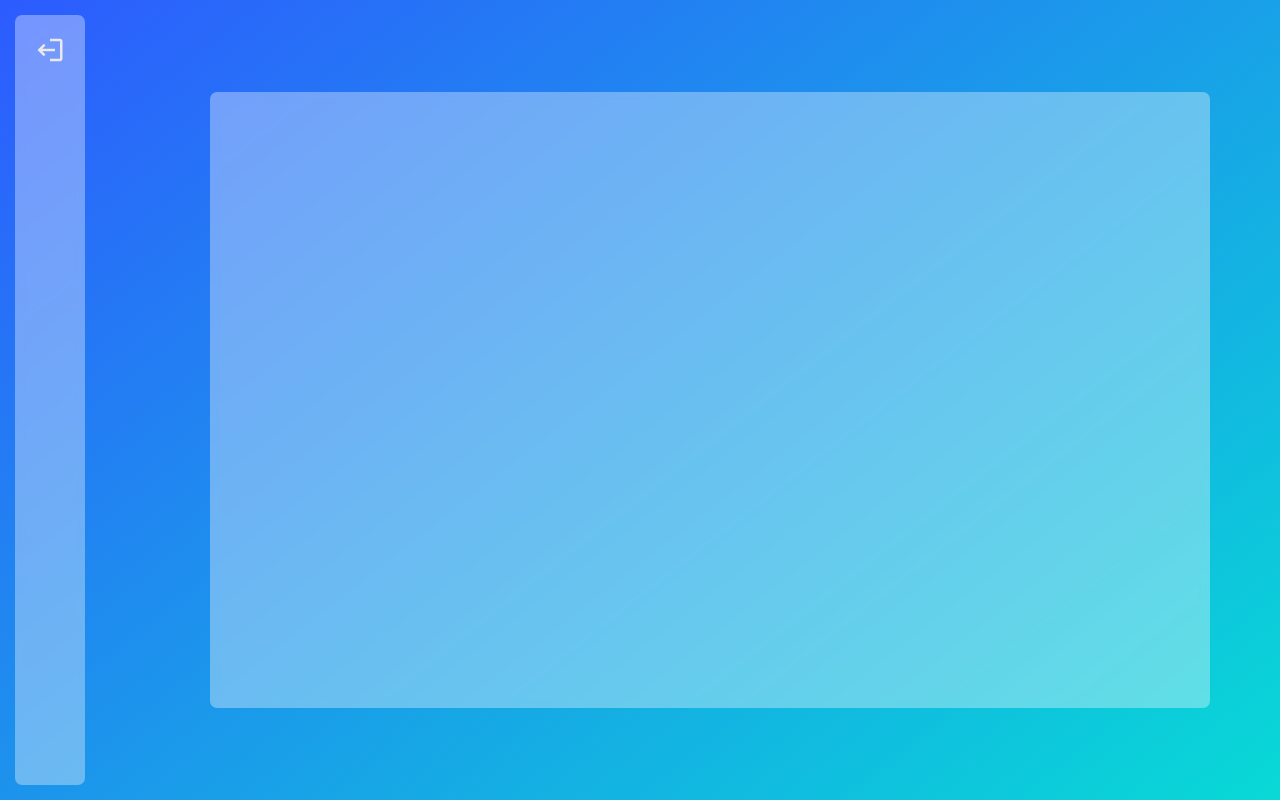
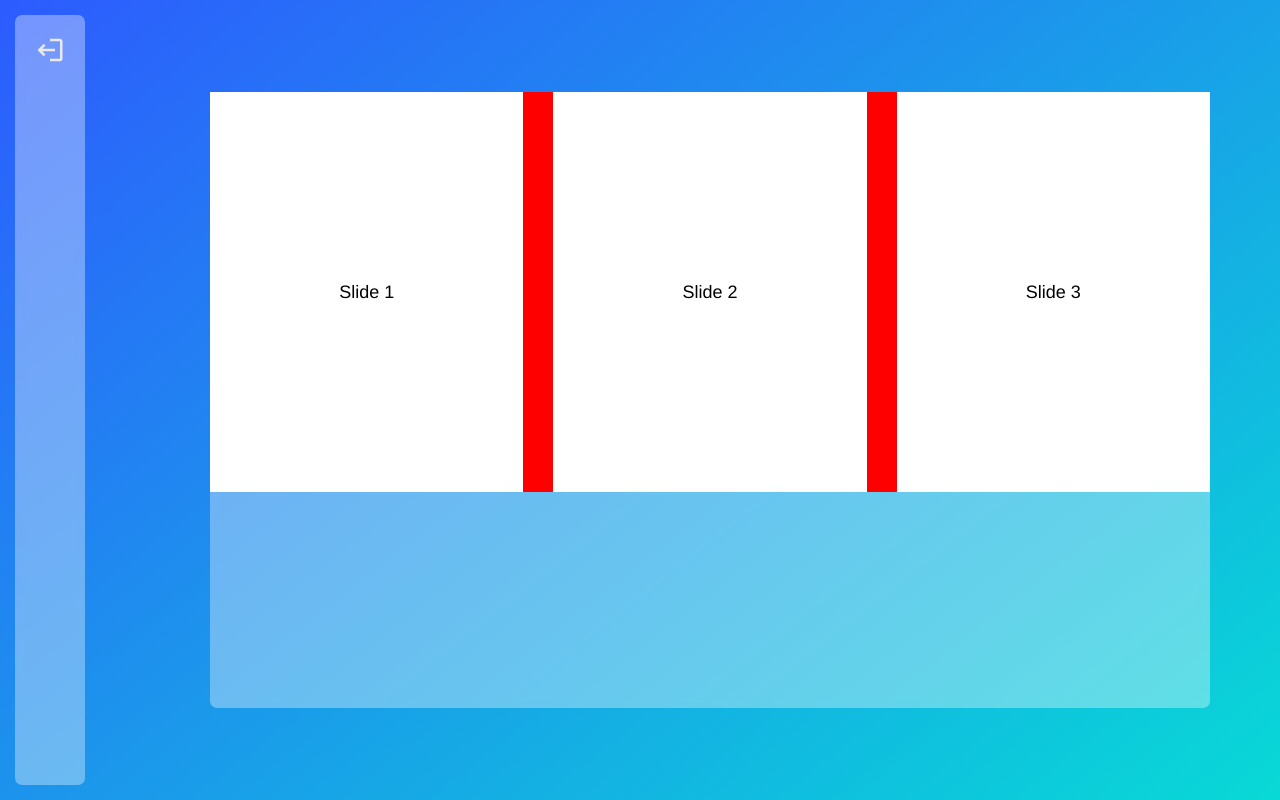
Before and after one commit to EmanuelRigo/MovieList, a React (Create React App) app: page / in a window 1280 px wide. Shown: the top 800 px of the page. Built offline with nearby package versions, Linux system fonts and the light colour scheme.

Commit message:
creando carruseles para categorias // pc-escritorio

```diff
--- a/src/components/Carrousel.jsx
+++ b/src/components/Carrousel.jsx
@@ -1,19 +1,16 @@
 import React, { useRef, useState } from "react";
-// Import Swiper React components
 import { Swiper, SwiperSlide } from "swiper/react";
-
-// Import Swiper styles
 import "swiper/css";
 import "swiper/css/pagination";
+import "../stylesheets/styles.css";
+import { Pagination } from "swiper/modules";
 
-import "../stylesheets/styles.css";
-
-// import required modules
-import { Pagination } from "swiper/modules";
+import "../stylesheets/Carrousel.css";
 
 function Carousel() {
   return (
     <>
+      <div className="carousel">
         <Swiper
           slidesPerView={3}
           spaceBetween={30}
@@ -31,6 +28,7 @@ function Carousel() {
           <SwiperSlide>Slide 8</SwiperSlide>
           <SwiperSlide>Slide 9</SwiperSlide>
         </Swiper>
+      </div>
     </>
   );
 }
--- a/src/stylesheets/Carrousel.css
+++ b/src/stylesheets/Carrousel.css
@@ -1,17 +1,4 @@
-.slider {
-  aspect-ratio: 10 / 16;
-  width: 5%;
-  position: relative;
-  display: flex;
-  overflow: scroll;
-  scroll-snap-type: x mandatory;
+.carousel {
+  height: 400px;
+  background-color: red;
 }
-
-.element {
-  width: 100%;
-  left: 0;
-  position: sticky;
-  object-fit: cover;
-  border-radius: 5px;
-  scroll-snap-align: center;
-}
--- a/src/stylesheets/List.css
+++ b/src/stylesheets/List.css
@@ -4,6 +4,7 @@
   display: flex;
   align-items: center;
   justify-content: center;
+  box-sizing: border-box;
 }
 
 .gallery {
@@ -12,20 +13,6 @@
   border-radius: 7px;
   background-color: rgba(255, 255, 255, 0.35);
   backdrop-filter: blur(5px);
-  display: grid;
-  grid-template-columns: ;
+  display: flex;
+  flex-direction: column;
 }
-
-.carrusel {
-  display: flex;
-  flex-wrap: nowrap;
-  overflow: scroll;
-}
-
-.elemento {
-  flex: 1 0 auto;
-  margin: 0 50px;
-  background-color: red;
-  width: 200px;
-  height: 200px;
-}
```
Lines whose indentation alone changed are shown as unchanged.
